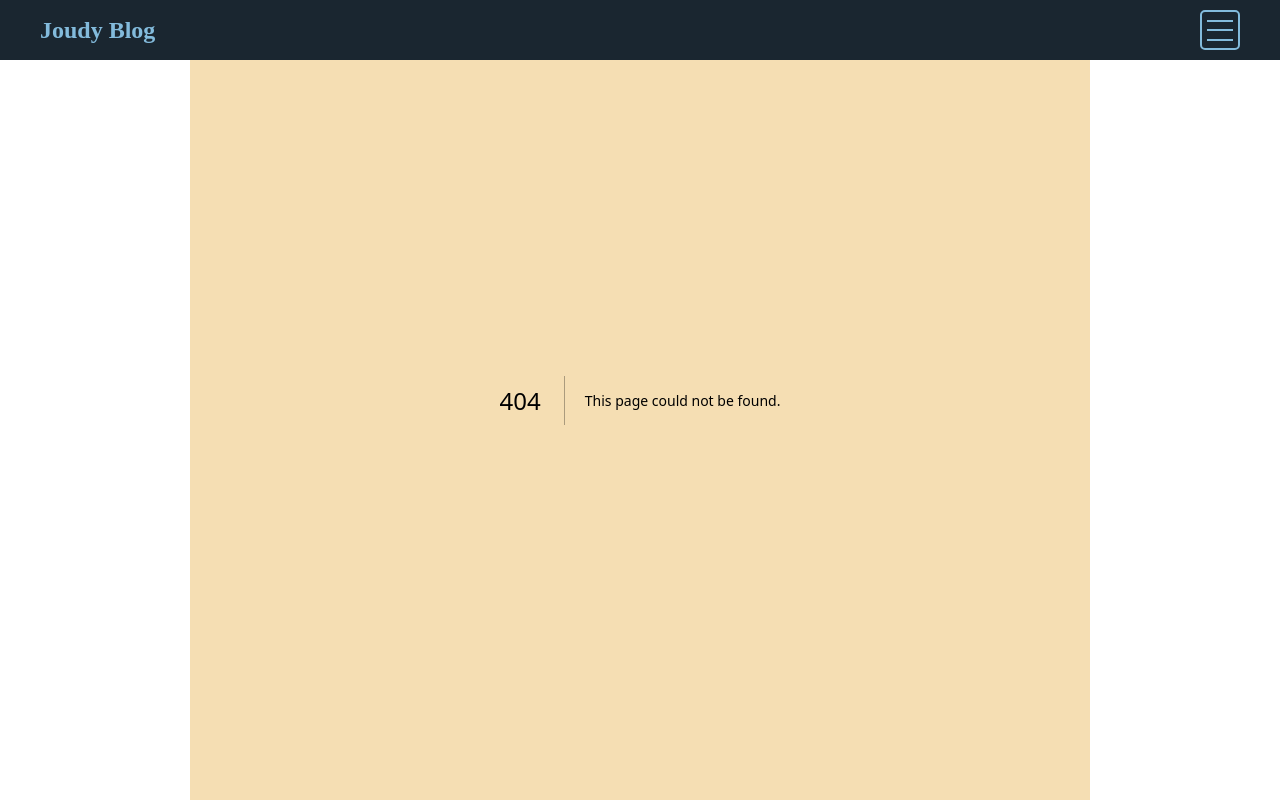
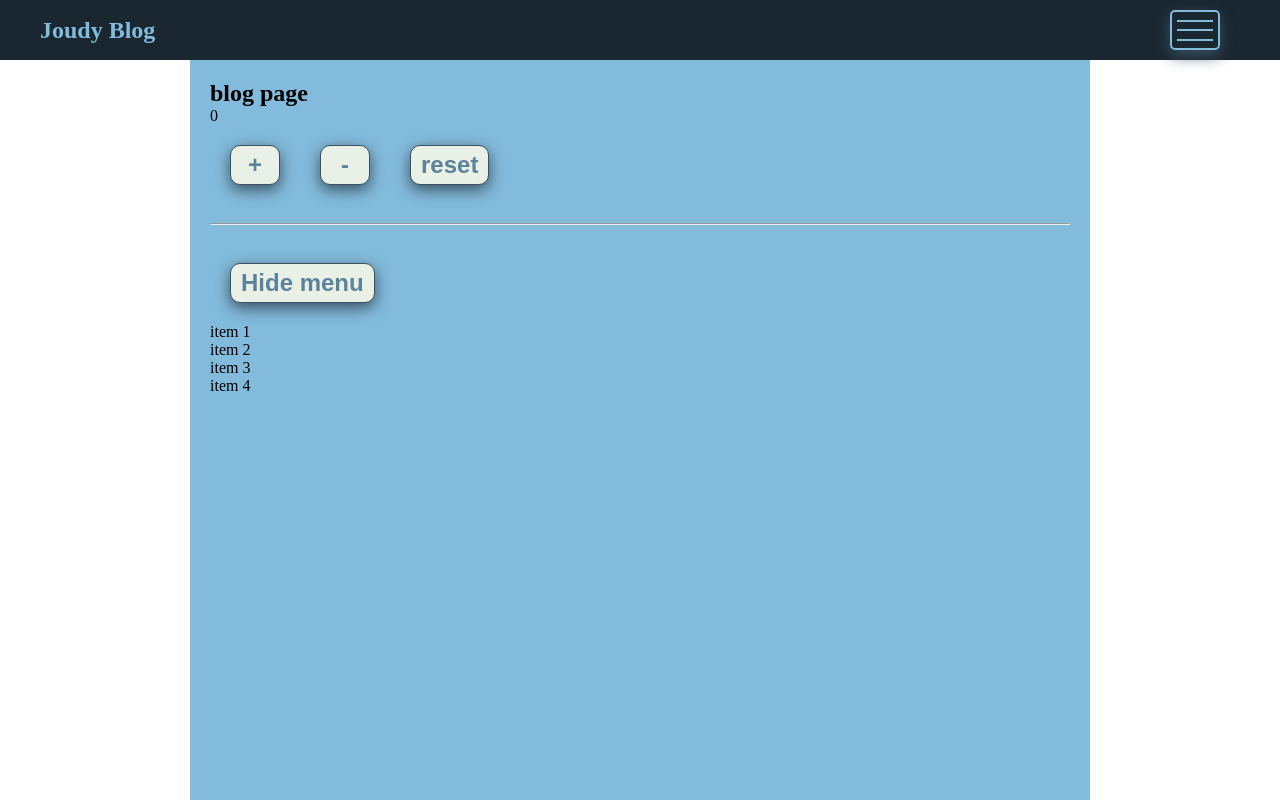
Before and after one commit to joudyjoudy/joudy-blog, a Next.js app: page /blog in a window 1280 px wide. Before the commit this address had no page. Built offline with nearby package versions, Linux system fonts and the light colour scheme.

Commit message:
first commit

```diff
--- a/src/Components/Navbar/NavLink.jsx
+++ b/src/Components/Navbar/NavLink.jsx
@@ -1,6 +1,6 @@
 import Link from "next/link";
-export default function NavLink({href, text}) {
-    return <li>
+export default function NavLink({href, text, hideNavList}) {
+    return <li onClick={hideNavList}>
         <Link href={href}>{text}</Link>
     </li>
 }
--- a/src/Components/Navbar/Navbar.jsx
+++ b/src/Components/Navbar/Navbar.jsx
@@ -1,19 +1,25 @@
+"use client"
 import Link from "next/link";
 import NavLink from "./NavLink";
 import classes from "./Navbar.module.css";
+import { useState } from "react";
 export default function Navbar(){
+    const [showNavList, setShowNavList] = useState(false)
+    const toggleNavList = () => setShowNavList(!showNavList);
+    const hideNavList = () => setShowNavList(false);
     return(
         <nav className={classes["nav-bar"]}>
         <h1>
             <Link href="/">Joudy Blog</Link>
         </h1>
-        <ul className={classes["nav-list"]}>
-            <NavLink href="/" text="Home" />
-            <NavLink href="/blog" text="Blog" />
-            <NavLink href="/about" text="About" />
-            <NavLink href="/contacts" text="Contacts" />
+        <ul className={`${classes['nav-list']}
+            ${showNavList ? classes['show-nav-list'] : ''}`}>
+            <NavLink href="/" text="Home" hideNavList={hideNavList} />
+            <NavLink href="/blog" text="Blog" hideNavList={hideNavList} />
+            <NavLink href="/about" text="About" hideNavList={hideNavList} />
+            <NavLink href="/contacts" text="Contacts" hideNavList={hideNavList} />
         </ul>
-        <button className={classes["menu-button"]}>
+        <button onClick={toggleNavList} className={classes["menu-button"]}>
             <span></span>
             <span></span>
             <span></span>
--- a/src/Components/Navbar/Navbar.module.css
+++ b/src/Components/Navbar/Navbar.module.css
@@ -23,8 +23,13 @@
     background-color: #395162;
     height: calc(100vh - 60px);
     width: 67%;
-    transform: translateX(-101%);
-    transition: 0.3s;
+    transform: translateX(-100%);
+    visibility: hidden;
+    transition: all 0.3s ease-in-out;
+}
+.show-nav-list{
+    transform: translateY(0);
+    visibility: visible;
 }
 .menu-button{
     height: 40px;
--- /dev/null
+++ b/src/app/blog/page.jsx
@@ -0,0 +1,45 @@
+"use client"
+
+import { useState } from "react"
+import classes from "./page.module.css"
+export default function BlogPage(){
+    const [counter, setCounter] = useState(0)
+    const [showList, setShowList] = useState(true)
+    const hideNavList = () => setShowList(false);
+    const increaseCounter = () => {
+        if(counter >= 10) return;
+        setCounter(counter + 1)
+    }
+    const decreaseCounter = () => {
+        if(counter <= 0) return;
+        setCounter(counter - 1)
+    }
+    const resetCounter = () =>setCounter(0);
+    const toggleMenu = () => setShowList(!showList);
+
+    return (
+    <section>
+        <h2>blog page</h2>
+        <div>
+        <p>{counter}</p>
+        <button onClick={increaseCounter}>+</button>
+        <button onClick={decreaseCounter}>-</button>
+        <button onClick={resetCounter}>reset</button>
+        </div>
+        <br />
+        <hr />
+        <br />
+
+        <div>
+            <button onClick={toggleMenu}>{showList ? "Hide" : "Show"} menu</button>
+            {showList && (<ul className={`${classes['list']}
+                ${!showList ? classes['hide-list'] : ''}`}>
+                <li>item 1</li>
+                <li>item 2</li>
+                <li>item 3</li>
+                <li>item 4</li>
+            </ul>)}
+        </div>
+    </section>
+    )
+}
--- /dev/null
+++ b/src/app/blog/page.module.css
@@ -0,0 +1,9 @@
+.list{
+    visibility: visible;
+    opacity: 1;
+    transition: all 0.3s ease-in-out;
+}
+.hide-list{
+    visibility: hidden;
+    opacity: 0;
+}
--- a/src/app/globals.css
+++ b/src/app/globals.css
@@ -19,8 +19,27 @@ a {
 ul{
   list-style: none;
 }
+button{
+  cursor: pointer;
+  min-width: 50px;
+  color: #5c839b;
+  background-color: #e9f1e7;
+  border: 1px solid #395162;
+  margin: 20px;
+  padding: 5px 10px;
+  font-size: x-large;
+  font-weight: bolder;
+  border-radius: 10px;
+  box-shadow: #395162 0px 5px 15px;
+}
+
 .main{
   max-width: 900px;
-  background-color: wheat;
+  background-color: #83bbdc;
   margin: auto;
+  transform: translateY(60px);
+  padding: 20px;
+  min-height: calc(100vh - 60px);
+  max-height:calc(100vh - 60px);
+  overflow-y: auto;
 }
--- a/src/app/layout.js
+++ b/src/app/layout.js
@@ -12,7 +12,7 @@ export const metadata = {
 export default function RootLayout({ children }) {
   return (
     <html lang="en">
-      <body >
+      <body suppressHydrationWarning={true}>
         <Navbar />
         <main className="main">
           {children}
```
Also changed, not shown: src/app/page.jsx (renamed from src/app/page.js).
